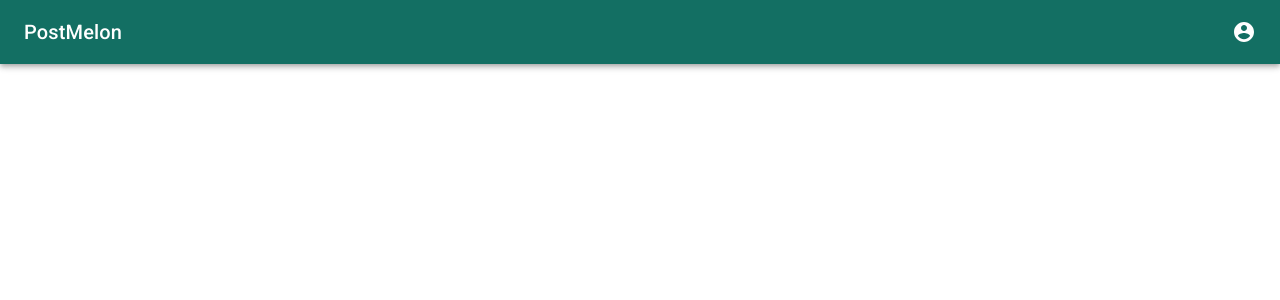
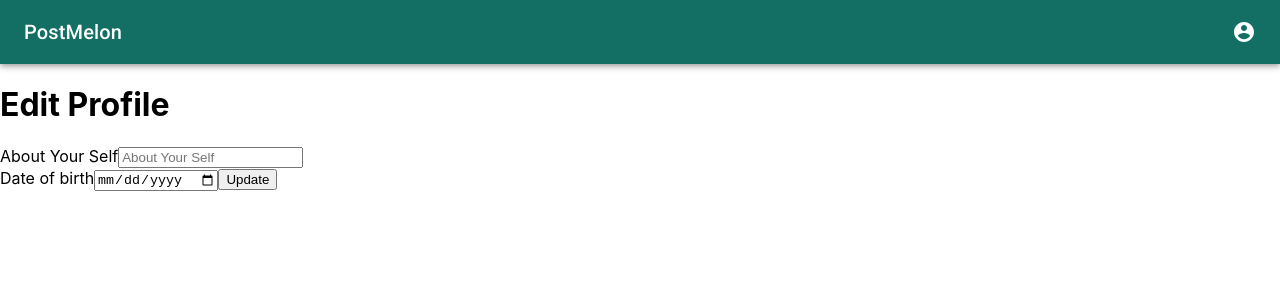
Before and after one commit to vincentlieu/postmelon-frontend, a React (Create React App) app: page /editprofile in a window 1280 px wide. Shown: the top 300 px of the page. Built offline with nearby package versions, Linux system fonts and the light colour scheme; no server answers.

Commit message:
create update profile

```diff
--- a/src/App.js
+++ b/src/App.js
@@ -1,4 +1,4 @@
-import React, { useReducer } from "react";
+import React, { useReducer, useEffect } from "react";
 import { BrowserRouter as Router, Route, Switch } from "react-router-dom";
 import Home from "./layout/Home";
 import Landing from "./layout/Landing";
@@ -10,9 +10,14 @@ import stateReducer from "./config/stateReducer";
 import NavBar from "./layout/NavBar";
 import Profile from "./layout/Profile";
 import MyProfile from "./layout/MyProfile";
+import EditProfile from "./layout/EditProfile";
 
 function App() {
-  const initialState = { posts: [], token: null, userID: null };
+  const initialState = {
+    posts: [],
+    token: sessionStorage.token || null,
+    userID: sessionStorage.userId || null,
+  };
   const [store, dispatch] = useReducer(stateReducer, initialState);
 
   return (
@@ -29,7 +34,7 @@ function App() {
                   return <Landing {...props} />;
                 }}
               />
-              <Route exact path="/profile/user/:id" component={Profile} />
+              <Route exact path="/profile/:id" component={Profile} />
               <Route
                 exact
                 path="/home"
@@ -38,6 +43,7 @@ function App() {
                 }}
               />
               <Route exact path="/myprofile/" component={MyProfile} />
+              <Route exact path="/editprofile/" component={EditProfile} />
             </Switch>
           </Router>
         </StateContext.Provider>
--- a/src/api/localAPI.js
+++ b/src/api/localAPI.js
@@ -9,10 +9,12 @@ const localAPI = axios.create({
 });
 
 localAPI.interceptors.request.use((request) => {
-  const { token } = sessionStorage;
+  const { token, userId } = sessionStorage;
+
   if (token) {
     request.headers["x-auth-token"] = token;
   }
+
   return request;
 });
 
--- /dev/null
+++ b/src/layout/EditProfile.js
@@ -0,0 +1,71 @@
+import React, { useState, useEffect } from "react";
+import baseurl from "../api/localAPI";
+import { useGlobalState } from "../config/GlobalState";
+import localAPI from "../api/localAPI";
+import { useParams } from "react-router-dom";
+import { Link, Redirect } from "react-router-dom";
+
+function EditProfile() {
+  const { store, dispatch } = useGlobalState();
+  const { userID, posts } = store;
+  const [userDetails, setUserDetails] = useState({ bio: "", dob: "" });
+  const [isUpdated, setIsUpdateed] = useState(false);
+
+  useEffect(() => {
+    try {
+      (async () => {
+        const response = await localAPI.get(`/users/${userID}`);
+        setUserDetails(response.data);
+      })();
+    } catch (e) {
+      console.log(e);
+    }
+  }, []);
+
+  const updateProfile = () => {
+    localAPI
+      .put(`/users/bio`, {
+        bio: userDetails.bio,
+        dob: userDetails.dob,
+      })
+      .then((res) => {
+        setIsUpdateed(true);
+      })
+      .catch((err) => {
+        console.log(err);
+      });
+  };
+  return (
+    <div>
+      <h1>Edit Profile</h1>
+      <label>About Your Self</label>
+      <input
+        className=""
+        placeholder="About Your Self"
+        type="text"
+        value={userDetails.bio}
+        onChange={(e) =>
+          setUserDetails({ ...setUserDetails, bio: e.target.value })
+        }
+      ></input>
+
+      <br></br>
+      <label>Date of birth</label>
+      <input
+        className=""
+        placeholder="Date of birt"
+        type="date"
+        value={userDetails.dob}
+        onChange={(e) =>
+          setUserDetails({ ...setUserDetails, dob: e.target.value })
+        }
+      ></input>
+      <button className="login-button" onClick={updateProfile}>
+        Update
+      </button>
+      {isUpdated && <Redirect to="/home"></Redirect>}
+    </div>
+  );
+}
+
+export default EditProfile;
--- a/src/layout/MyProfile.js
+++ b/src/layout/MyProfile.js
@@ -1,11 +1,67 @@
-import React from "react";
+import React, { useState, useEffect } from "react";
+import baseurl from "../api/localAPI";
+import { useGlobalState } from "../config/GlobalState";
+import localAPI from "../api/localAPI";
+import { useParams } from "react-router-dom";
+import { Link } from "react-router-dom";
+import ShowPost from "../components/posts/ShowPost";
 
-function MyProfile() {
-  return (
+function Profile() {
+  const { store, dispatch } = useGlobalState();
+  const { userID, posts } = store;
+  const [userDetails, setUserDetails] = useState([]);
+  const [userFriends, setUserFriends] = useState([]);
+
+  let { id } = useParams();
+  const userPosts = posts.filter((post) => {
+    return post.authorId === id;
+  });
+
+  useEffect(() => {
+    try {
+      (async () => {
+        const response = await localAPI.get(`/users/${userID}`);
+        setUserDetails(response.data);
+        setUserFriends(response.data.friends);
+
+        console.log(response.data);
+      })();
+    } catch (e) {
+      console.log(e);
+    }
+  }, []);
+
+  return userDetails && userFriends ? (
     <div>
-      <h1>My profile</h1>
+      <h1>this is profile</h1>
+
+      <Link to={`/home/`}>Back to home</Link>
+      <br></br>
+      <button className="">Add Friend</button>
+
+      <h1>my bio: {userDetails.bio}</h1>
+      <h1>my dob: {userDetails.dob}</h1>
+      <h1>Join Date: {userDetails.date}</h1>
+
+      <div>
+        {userFriends.map((friend) => (
+          <ul>
+            <li>{friend.name}</li>
+          </ul>
+        ))}
+      </div>
+
+      <div>
+        {userPosts.map((post) => {
+          return <ShowPost post={post} />;
+        })}
+      </div>
+    </div>
+  ) : (
+    <div>
+      <h1>No profile for this user</h1>
     </div>
   );
 }
 
-export default MyProfile;
+export default Profile;
--- a/src/layout/NavBar.js
+++ b/src/layout/NavBar.js
@@ -1,11 +1,21 @@
-import React from 'react';
-import { makeStyles } from '@material-ui/core/styles';
-import { AppBar, Toolbar, IconButton, Typography, Badge, MenuItem, Menu} from '@material-ui/core';
-import MenuIcon from '@material-ui/icons/Menu';
-import AccountCircle from '@material-ui/icons/AccountCircle';
-import ExitToAppIcon from '@material-ui/icons/ExitToApp';
-import { useGlobalState } from '../config/GlobalState';
-import { Link } from 'react-router-dom';
+import React from "react";
+import { useHistory } from "react-router-dom";
+import { makeStyles } from "@material-ui/core/styles";
+import {
+  AppBar,
+  Toolbar,
+  IconButton,
+  Typography,
+  Badge,
+  MenuItem,
+  Menu,
+  Button,
+} from "@material-ui/core";
+import MenuIcon from "@material-ui/icons/Menu";
+import AccountCircle from "@material-ui/icons/AccountCircle";
+import ExitToAppIcon from "@material-ui/icons/ExitToApp";
+import { useGlobalState } from "../config/GlobalState";
+import { Link } from "react-router-dom";
 
 const useStyles = makeStyles((theme) => ({
   grow: {
@@ -15,21 +25,21 @@ const useStyles = makeStyles((theme) => ({
     marginRight: theme.spacing(2),
   },
   title: {
-    display: 'none',
-    [theme.breakpoints.up('sm')]: {
-      display: 'block',
+    display: "none",
+    [theme.breakpoints.up("sm")]: {
+      display: "block",
     },
   },
   sectionDesktop: {
-    display: 'none',
-    [theme.breakpoints.up('md')]: {
-      display: 'flex',
+    display: "none",
+    [theme.breakpoints.up("md")]: {
+      display: "flex",
     },
   },
   sectionMobile: {
-    display: 'flex',
-    [theme.breakpoints.up('md')]: {
-      display: 'none',
+    display: "flex",
+    [theme.breakpoints.up("md")]: {
+      display: "none",
     },
   },
 }));
@@ -42,7 +52,9 @@ function PrimarySearchAppBar() {
   const isMenuOpen = Boolean(anchorEl);
   const isMobileMenuOpen = Boolean(mobileMoreAnchorEl);
 
-  const { store } = useGlobalState();
+  const history = useHistory();
+
+  const { store, dispatch } = useGlobalState();
   const { userID } = store;
 
   const handleProfileMenuOpen = (event) => {
@@ -62,46 +74,61 @@ function PrimarySearchAppBar() {
     setMobileMoreAnchorEl(event.currentTarget);
   };
 
-  const menuId = 'primary-search-account-menu';
+  const handleLogout = () => {
+    sessionStorage.clear();
+    dispatch({ type: "setToken", data: null });
+    dispatch({ type: "setUserId", data: null });
+
+    history.push("/");
+    handleMenuClose();
+  };
+  const menuId = "primary-search-account-menu";
   const renderMenu = (
     <Menu
       anchorEl={anchorEl}
-      anchorOrigin={{ vertical: 'top', horizontal: 'right' }}
+      anchorOrigin={{ vertical: "top", horizontal: "right" }}
       id={menuId}
       keepMounted
-      transformOrigin={{ vertical: 'top', horizontal: 'right' }}
+      transformOrigin={{ vertical: "top", horizontal: "right" }}
       open={isMenuOpen}
-      onClose={handleMenuClose}>
-      <MenuItem onClick={handleMenuClose}>Profile</MenuItem>
-      <MenuItem onClick={handleMenuClose}>Edit Profile</MenuItem>
-      <MenuItem onClick={handleMenuClose}>Log out</MenuItem>
+      onClose={handleMenuClose}
+    >
+      <MenuItem onClick={handleMenuClose}>
+        <Link to="/myprofile">Profile</Link>
+      </MenuItem>
+      <MenuItem onClick={handleMenuClose}>
+        <Link to="/editprofile"> Edit Profile</Link>
+      </MenuItem>
+      <MenuItem onClick={handleLogout}>Log out</MenuItem>
     </Menu>
   );
 
-  const mobileMenuId = 'primary-search-account-menu-mobile';
+  const mobileMenuId = "primary-search-account-menu-mobile";
 
   const renderMobileMenu = (
     <Menu
       anchorEl={mobileMoreAnchorEl}
-      anchorOrigin={{ vertical: 'top', horizontal: 'right' }}
+      anchorOrigin={{ vertical: "top", horizontal: "right" }}
       id={mobileMenuId}
       keepMounted
-      transformOrigin={{ vertical: 'top', horizontal: 'right' }}
+      transformOrigin={{ vertical: "top", horizontal: "right" }}
       open={isMobileMenuOpen}
-      onClose={handleMobileMenuClose}>
+      onClose={handleMobileMenuClose}
+    >
       <MenuItem onClick={handleProfileMenuOpen}>
         <IconButton
-          aria-label='account of current user'
-          aria-controls='primary-search-account-menu'
-          aria-haspopup='true'
-          color='inherit'>
+          aria-label="account of current user"
+          aria-controls="primary-search-account-menu"
+          aria-haspopup="true"
+          color="inherit"
+        >
           <AccountCircle />
         </IconButton>
         <p>Profile</p>
       </MenuItem>
-      <MenuItem>
-        <IconButton color='inherit'>
-          <Badge color='secondary'>
+      <MenuItem onClick={handleLogout}>
+        <IconButton color="inherit">
+          <Badge color="secondary">
             <ExitToAppIcon />
           </Badge>
         </IconButton>
@@ -112,30 +139,32 @@ function PrimarySearchAppBar() {
 
   return (
     <div className={classes.grow}>
-      <AppBar position='static'>
+      <AppBar position="static">
         <Toolbar>
-          <Typography className={classes.title} variant='h6' noWrap>
+          <Typography className={classes.title} variant="h6" noWrap>
             PostMelon
           </Typography>
           <div className={classes.grow} />
           <div className={classes.sectionDesktop}>
             <IconButton
-              edge='end'
-              aria-label='account of current user'
+              edge="end"
+              aria-label="account of current user"
               aria-controls={menuId}
-              aria-haspopup='true'
+              aria-haspopup="true"
               onClick={handleProfileMenuOpen}
-              color='inherit'>
+              color="inherit"
+            >
               <AccountCircle />
             </IconButton>
           </div>
           <div className={classes.sectionMobile}>
             <IconButton
-              aria-label='show more'
+              aria-label="show more"
               aria-controls={mobileMenuId}
-              aria-haspopup='true'
+              aria-haspopup="true"
               onClick={handleMobileMenuOpen}
-              color='inherit'>
+              color="inherit"
+            >
               <MenuIcon />
             </IconButton>
           </div>
```
Also changed, not shown: src/components/posts/ShowPost.js (+39 -21 lines), src/components/users/Login.js (+20 -17 lines), src/layout/Profile.js (+5 -4 lines).
